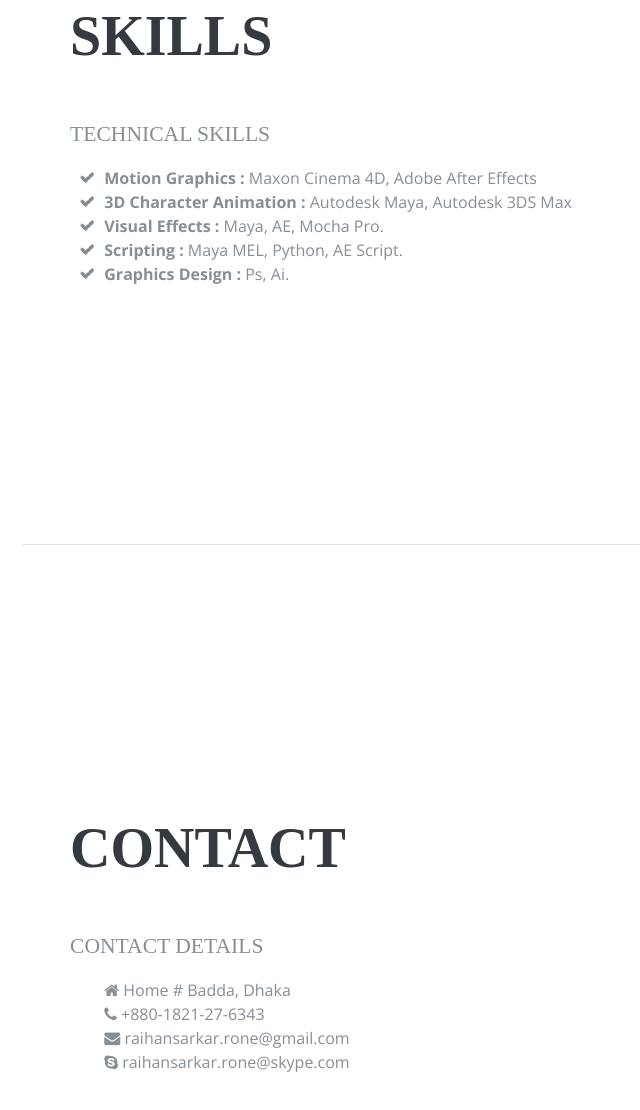
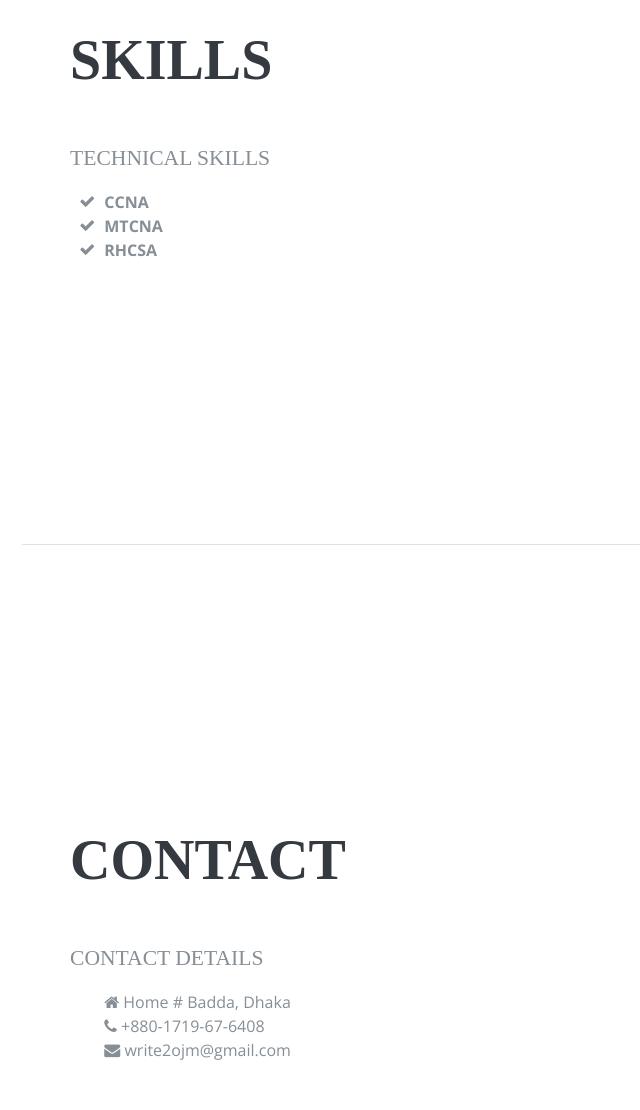
Before and after one commit to omarjahid/omarjahid.github.io, a plain HTML site: page index.html in a window 1280 px wide. Shown: the part 2655-3765 px from the top of the page, without its empty margins (250-890 px from the left). Drawn offline with nearby package versions, Linux system fonts and the light colour scheme; a web font is replaced by a local one.

Commit message:
modification

```diff
--- a/index.html
+++ b/index.html
@@ -168,11 +168,9 @@
 
             <div class="subheading mb-3">Technical Skills</div>
             <ul class="fa-ul mb-0">
-                <li><i class="fa-li fa fa-check"></i><strong>Motion Graphics :</strong> Maxon Cinema 4D, Adobe After Effects</li>
-                <li><i class="fa-li fa fa-check"></i><strong>3D Character Animation :</strong> Autodesk Maya, Autodesk 3DS Max</li>
-                <li><i class="fa-li fa fa-check"></i><strong>Visual Effects :</strong> Maya, AE, Mocha Pro.</li>
-                <li><i class="fa-li fa fa-check"></i><strong>Scripting :</strong> Maya MEL, Python, AE Script.</li>
-                <li><i class="fa-li fa fa-check"></i><strong>Graphics Design :</strong> Ps, Ai.</li>
+                <li><i class="fa-li fa fa-check"></i><strong>CCNA</strong></li>
+                <li><i class="fa-li fa fa-check"></i><strong>MTCNA</strong></li>
+                <li><i class="fa-li fa fa-check"></i><strong>RHCSA</strong></li>
             </ul>
         </div>
     </section>
@@ -183,9 +181,9 @@
             <div class="subheading mb-3">Contact details</div>
             <ul class="fa-ul mb-0">
                 <li><i class="fa fa-home"></i> Home # Badda, Dhaka</li>
-                <li><i class="fa fa-phone"></i> +880-1821-27-6343</li>
-                <li><i class="fa fa-envelope"></i> raihansarkar.rone@gmail.com</li>
-                <li><i class="fa fa-skype"></i> raihansarkar.rone@skype.com</li>
+                <li><i class="fa fa-phone"></i> +880-1719-67-6408</li>
+                <li><i class="fa fa-envelope"></i> write2ojm@gmail.com</li>
+                <!-- <li><i class="fa fa-skype"></i> raihansarkar.rone@skype.com</li> -->
             </ul>
         </div>
     </section>
```
